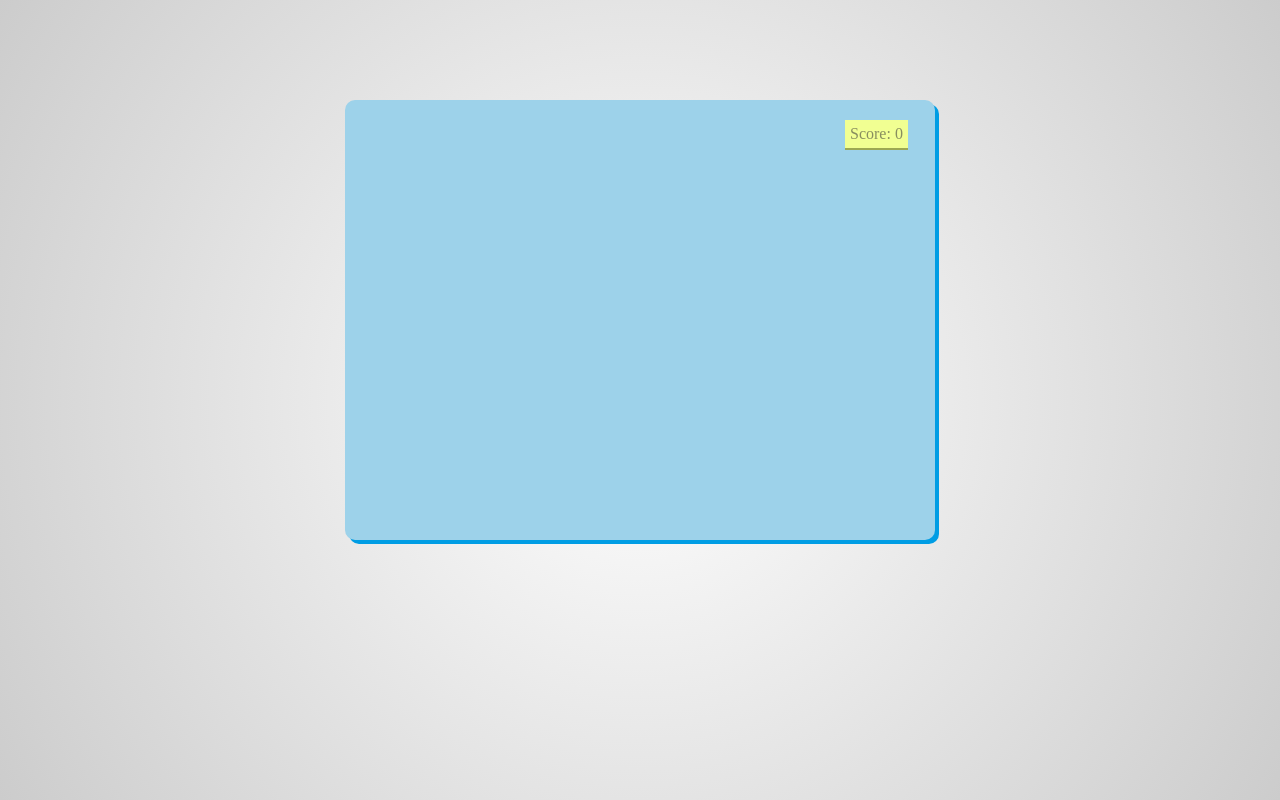
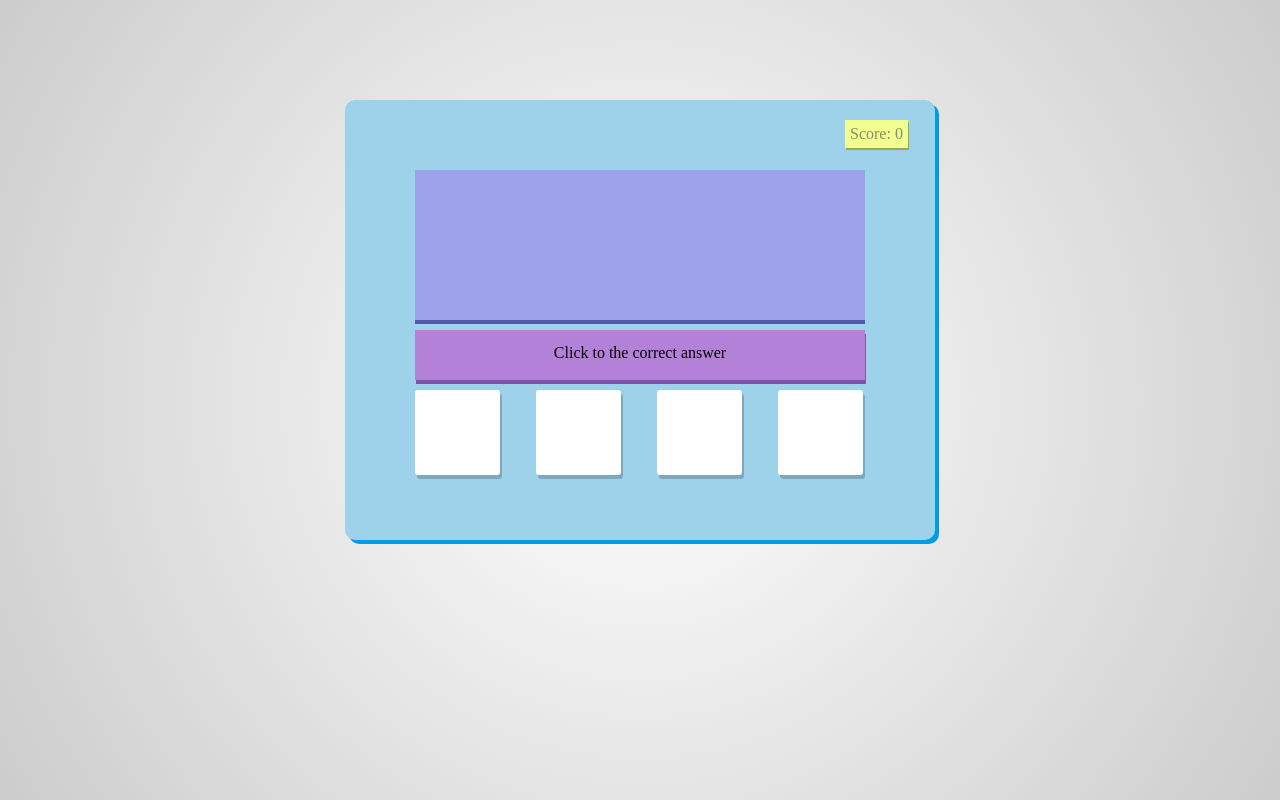
Before and after one commit to Cnfc/Web-Dev-Proj, a plain HTML site: page index.html in a window 1280 px wide. Drawn offline with Linux system fonts and the light colour scheme.

Commit message:
done html

```diff
--- a/index.html
+++ b/index.html
@@ -13,6 +13,14 @@
     </div>
     <div class="correct">Correct</div>
     <div class="wrong">Try again</div>
+    <div class="question"></div>
+    <div class="instruction">Click to the correct answer</div>
+    <div class="choises">
+      <div class="box box1"></div>
+      <div class="box box2"></div>
+      <div class="box box3"></div>
+      <div class="box box4"></div>
+    </div>
   </div>
 </body>
 </html>
--- a/style.css
+++ b/style.css
@@ -21,7 +21,7 @@ html{
   padding: 5px;
   position: absolute;
   left: 500px;
-  box-shadow: 0px 2px 0px 0px #9da853;
+  box-shadow: 1px 2px 0px 0px #9da853;
 }
 
 .correct{
@@ -41,3 +41,56 @@ html{
   padding: 11px;
   display: none;
 }
+
+.question{
+  width: 450px;
+  height: 150px;
+  margin: 50px auto 10px auto;
+  background-color: #9DA0EA;
+  box-shadow: 0px 4px #535aa8;
+  font-size: 100px;
+  text-align: center;
+  font-family: cursive, sans-serif;
+  color: black;
+}
+
+.instruction{
+  width: 450px;
+  height: 50px;
+  background-color: #B481D9;
+  margin: 10px auto;
+  text-align: center;
+  line-height: 45px;
+  box-shadow: 1px 4px #8153a8;
+}
+
+.choises{
+  width: 450px;
+  height: 50px;
+  margin: 5px auto;
+}
+
+.box{
+  width: 85px;
+  height: 85px;
+  background-color: white;
+  float: left;
+  margin-right: 36px;
+  border-radius: 3px;
+  cursor: pointer;
+  box-shadow: 2px 4px rgba(0, 0, 0, 0.2);
+  text-align: center;
+  line-height: 80px;
+}
+.box1{}
+.box2{}
+.box3{}
+.box4{
+  margin-right: 0;
+}
+.box:hover{
+  background-color: #9C89F6;
+  color: white;
+  box-shadow: 1px 4px #6b54d3;
+
+}
```
